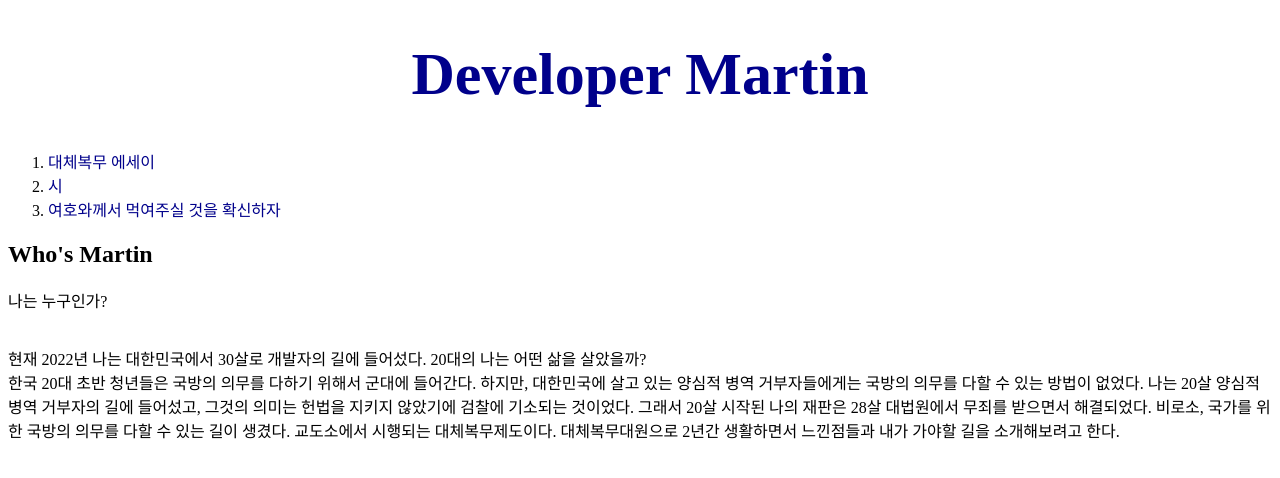
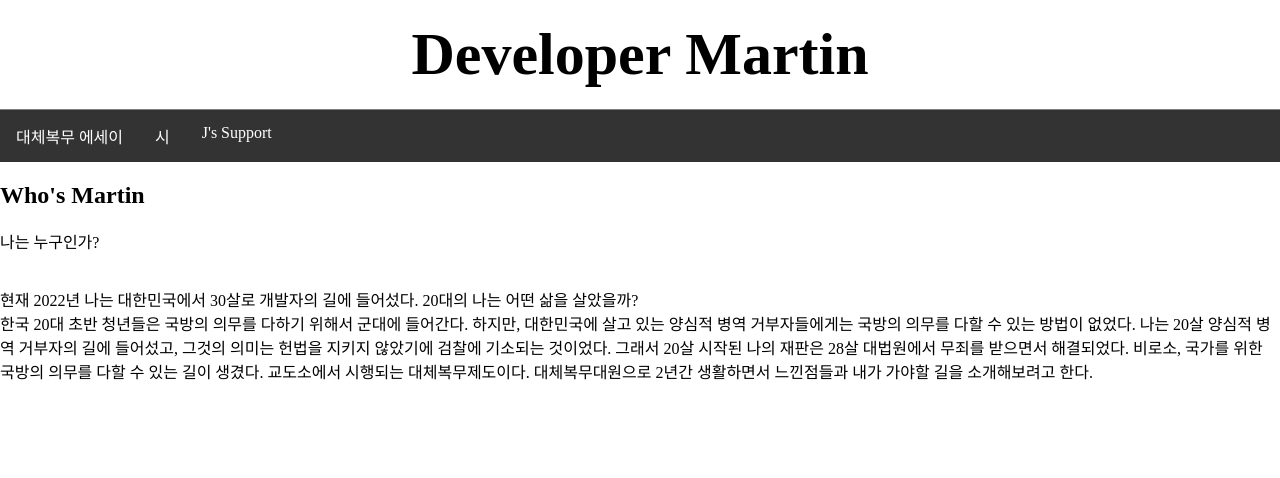
Before and after one commit to dduggugy/developer-Martin, a plain HTML site: page index.html in a window 1280 px wide. Drawn offline with Linux system fonts and the light colour scheme.

Commit message:
메뉴 바 만들기 성공

```diff
--- a/index.html
+++ b/index.html
@@ -4,29 +4,70 @@
   <title> WEB1-Martin's World</title>
   <meta charset="utf-8">
 </head>
-<body>
+
 <style>
-a {color: darkblue;
+body{
+margin: 0;
+}
+a {color: black;
   text-decoration: none;
 }
 h1 {font-size: 60px;
   text-align: center;
+  border-bottom: 1px solid gray;
+  margin: 0;
+  padding: 20px;
 }
-.saw{color: darkblue
+ol{
+  border-bottom: 1px solid gray;
+  border-right: 1px solid gray;
+  margin: 0;
+  padding: 20px;
+  width: 250px
 }
-.active{color: red
+
+nav{
+  background-color: #333;
+  text-align: center;
 }
+
+nav ul{
+  list-style-type: none;
+  margin: 0;
+  padding: 0;
+  overflow: hidden;
+}
+
+nav li{
+  display: inline;
+  float: left;
+}
+
+nav a{
+  display: inline-block;
+  color: white;
+  text-align: center;
+  padding: 14px 16px;
+  text-decoration: none;
+}
+
+nav a:hover{
+  background-color: #111;
+}
+
 </style>
+<body>
+  <h1><a href="index.html">Developer Martin</a></h1>
+<nav>
+ <ul>
+  <li><a href="1.html">대체복무 에세이</a></li>
+  <li><a href="2.html">시</a></li>
+  <li><a href="3.html">J's Support</a></li>
+ </ul>
+</nav>
 
-  <h1><a href="index.html" class="saw">Developer Martin</a></h1>
-<ol>
-  <li><a href="1.html" class"saw" id"active">대체복무 에세이</a></li>
-  <li><a href="2.html">시</a></li>
-  <li><a href="3.html">여호와께서 먹여주실 것을 확신하자</a></li>
-</ol>
-<ul>
 
-</ul>
+
 
 <h2>Who's Martin</h2>
 
```
Also changed, not shown: 1.html (+50 -10 lines), 2.html (+50 -9 lines), 3.html (+49 -10 lines).
